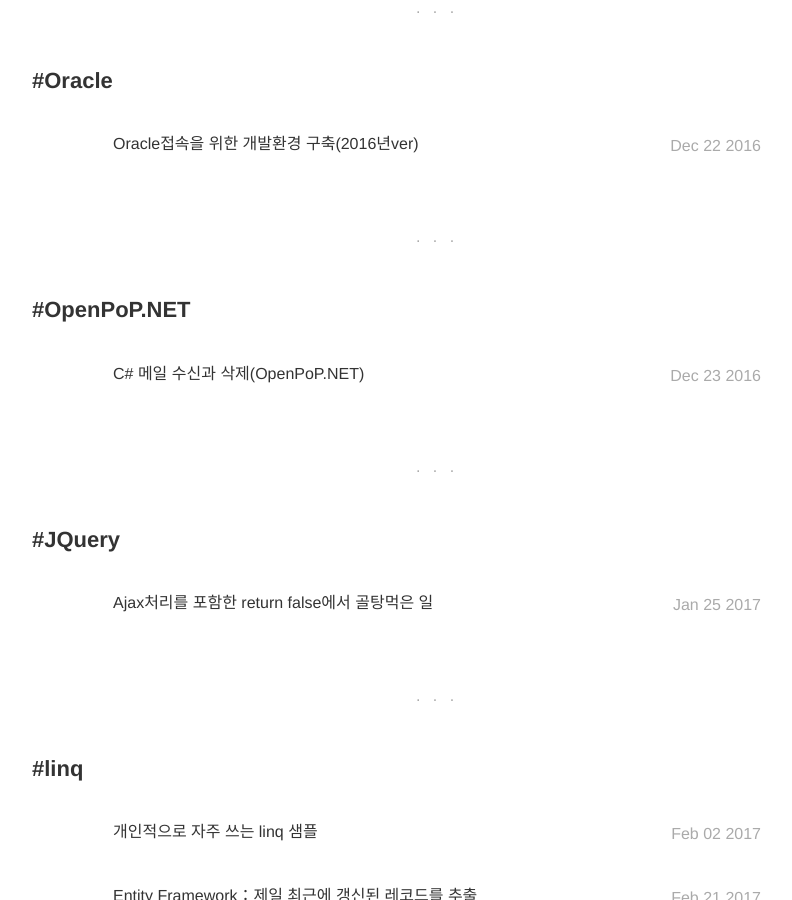
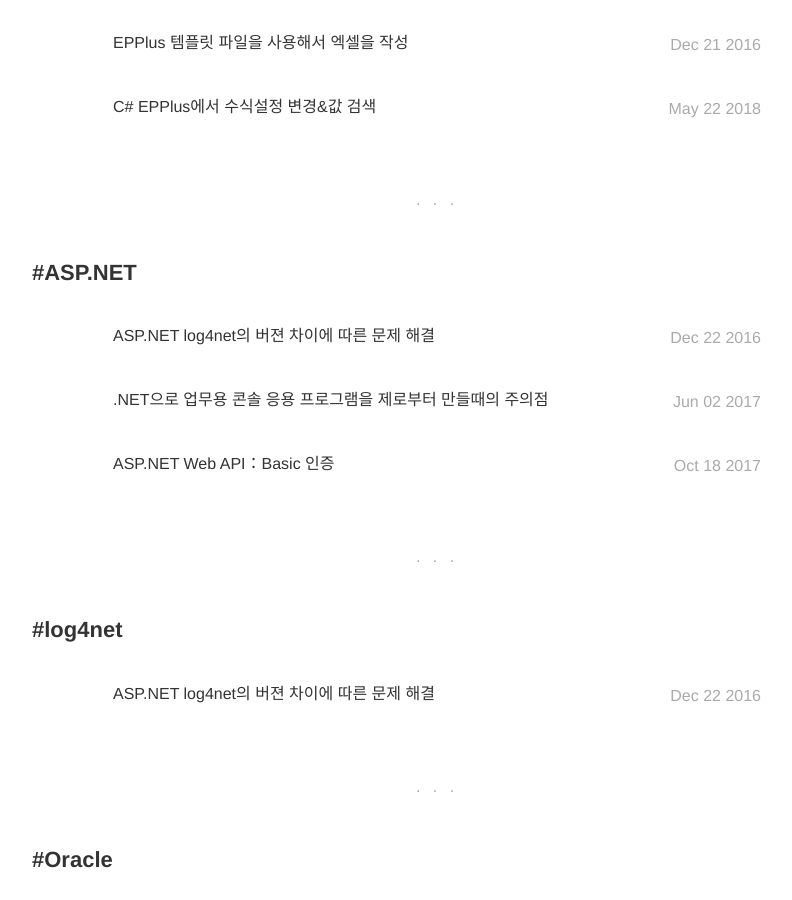
Before and after one commit to Pie001/pie001.github.io, a Jekyll site: the page built from tags.html, in a window 1280 px wide and 900 px high, scrolled down 8582 px. Shown: the whole window, without its empty margins (203-995 px from the left). Built offline with Jekyll 4.4.1, drawn with Linux system fonts in a browser that asks for light colours; a file with an impossible date is left out; some of the changed text lies outside the part shown.

Commit message:
Update 2016-12-22-0044.md

```diff
--- a/_posts/2016-12-22-0044.md
+++ b/_posts/2016-12-22-0044.md
@@ -1,7 +1,7 @@
 ---
 title: ASP.NET log4net의 버젼 차이에 따른 문제 해결
 layout: post
-date:  2016-12-2211:40
+date:  2016-12-22 11:40
 image: /assets/images/post_header.jpg
 headerImage: true
 #projects: true
```
